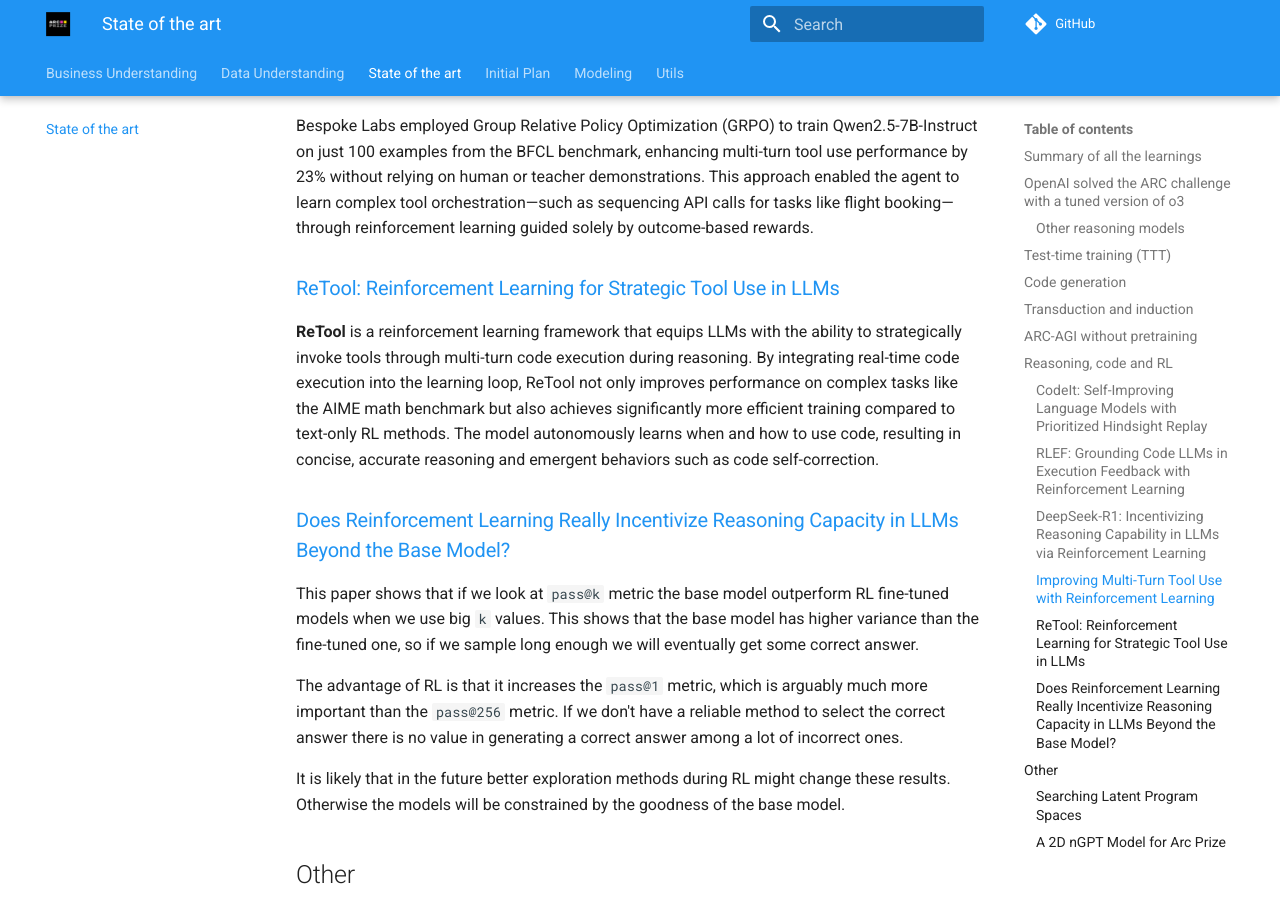
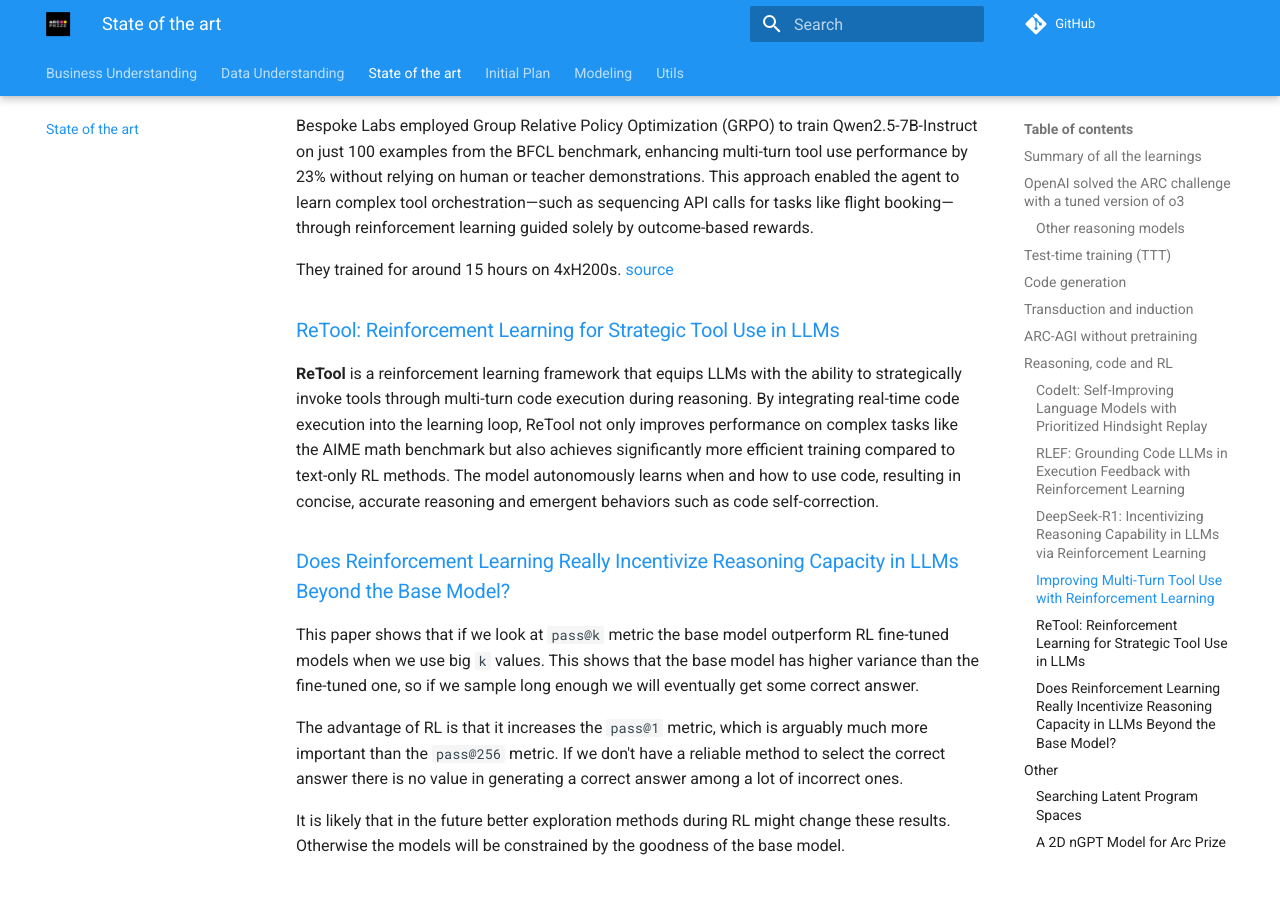
Before and after one commit to ironbar/arc25, an MkDocs documentation site: the page built from docs/03_State_of_the_art.md, in a window 1280 px wide and 900 px high, scrolled down 4772 px. Built offline with MkDocs 1.6.1 and Material for MkDocs 9.7.7, drawn with Linux system fonts in a browser that asks for light colours; comment, search, counter and statistics services are not loaded.

Commit message:
added train duration

```diff
--- a/docs/03_State_of_the_art.md
+++ b/docs/03_State_of_the_art.md
@@ -107,6 +107,8 @@
 
 Bespoke Labs employed Group Relative Policy Optimization (GRPO) to train Qwen2.5-7B-Instruct on just 100 examples from the BFCL benchmark, enhancing multi-turn tool use performance by 23% without relying on human or teacher demonstrations. This approach enabled the agent to learn complex tool orchestration—such as sequencing API calls for tasks like flight booking—through reinforcement learning guided solely by outcome-based rewards.
 
+They trained for around 15 hours on 4xH200s. [source](https://x.com/RichardZ412/status/1917621469871251943)
+
 ### [ReTool: Reinforcement Learning for Strategic Tool Use in LLMs](https://arxiv.org/abs/2504.11536)
 
 **ReTool** is a reinforcement learning framework that equips LLMs with the ability to strategically invoke tools through multi-turn code execution during reasoning. By integrating real-time code execution into the learning loop, ReTool not only improves performance on complex tasks like the AIME math benchmark but also achieves significantly more efficient training compared to text-only RL methods. The model autonomously learns when and how to use code, resulting in concise, accurate reasoning and emergent behaviors such as code self-correction.
```
